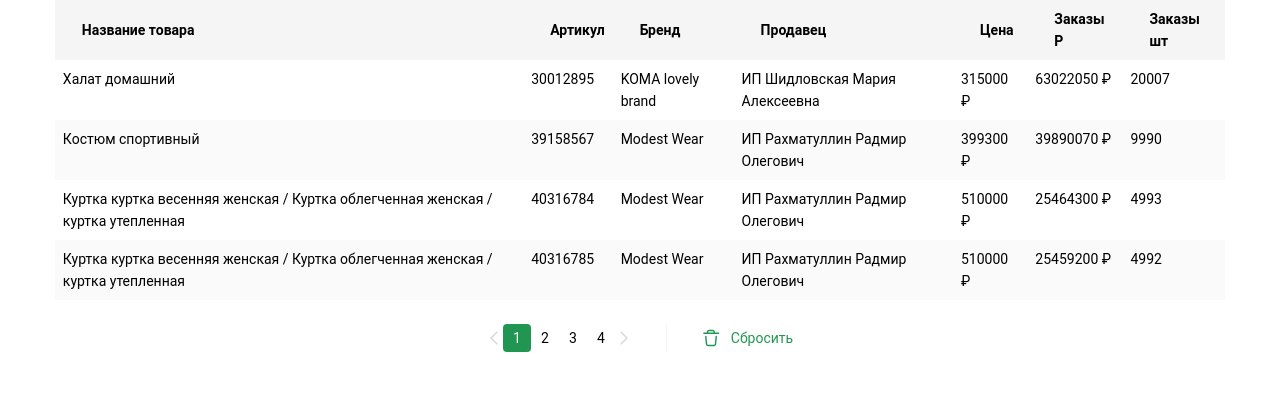
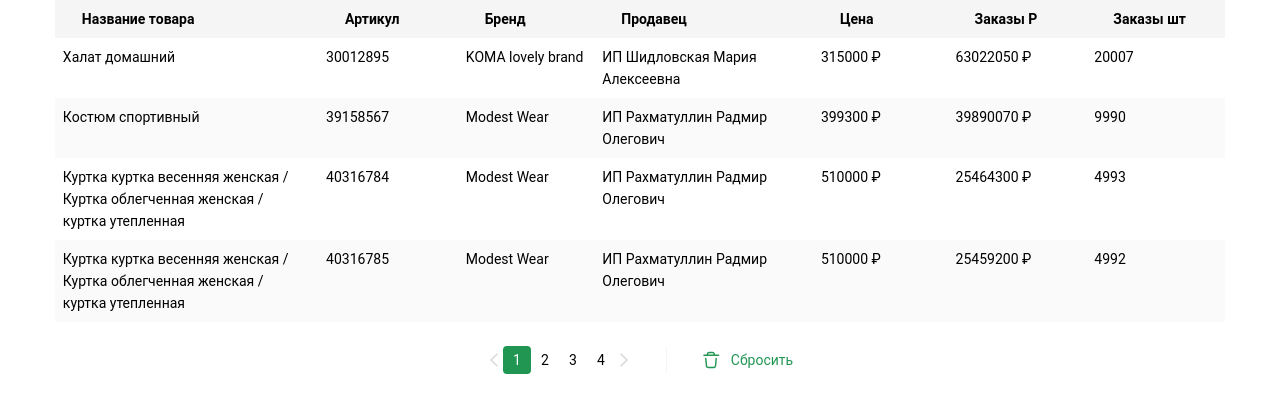
Before and after one commit to modecry/wecheck-test, a React (Create React App) app: page / in a window 1280 px wide. Shown: the top 412 px of the page. Built offline with nearby package versions, Linux system fonts and the light colour scheme; a web font is replaced by a local one.

Commit message:
#7 refactor table width

```diff
--- a/src/core/components/Table/TableHeadCell.tsx
+++ b/src/core/components/Table/TableHeadCell.tsx
@@ -12,8 +12,8 @@ export type TableHeadCellProps = BaseTableItem &
 export const TableHeadCell: React.FC<TableHeadCellProps> = (props) => {
     const { children, className, ...rest } = props
     return (
-        <td className={cn(s.tableGap, className)} {...rest}>
+        <th className={cn(s.tableGap, className)} {...rest}>
             {children}
-        </td>
+        </th>
     )
 }
--- a/src/modules/Product/view/ProductList/ProductListView.tsx
+++ b/src/modules/Product/view/ProductList/ProductListView.tsx
@@ -59,7 +59,9 @@ export const ProductListView: React.FC<IProductListView> = (props) => {
         <div style={{ width: '100%' }}>
             <Table style={{ width: '100%' }}>
                 <TableHead>
-                    <TableRow isHead>{composeSortHeaders}</TableRow>
+                    <TableRow isHead className={s.headRow}>
+                        {composeSortHeaders}
+                    </TableRow>
                 </TableHead>
                 <TableBody>
                     {list.map((item) => (
--- a/src/modules/Product/view/ProductList/style.module.scss
+++ b/src/modules/Product/view/ProductList/style.module.scss
@@ -1,4 +1,19 @@
 @import "src/core/styles/variables/colors";
+
+
+.headRow{
+
+  & th {
+    width: 140px;
+  }
+  & th:nth-child(1){
+    width: 300px;
+  }
+
+  & th:nth-child(4){
+    width: 240px;
+  }
+}
 
 .controls{
   display: flex;
```
